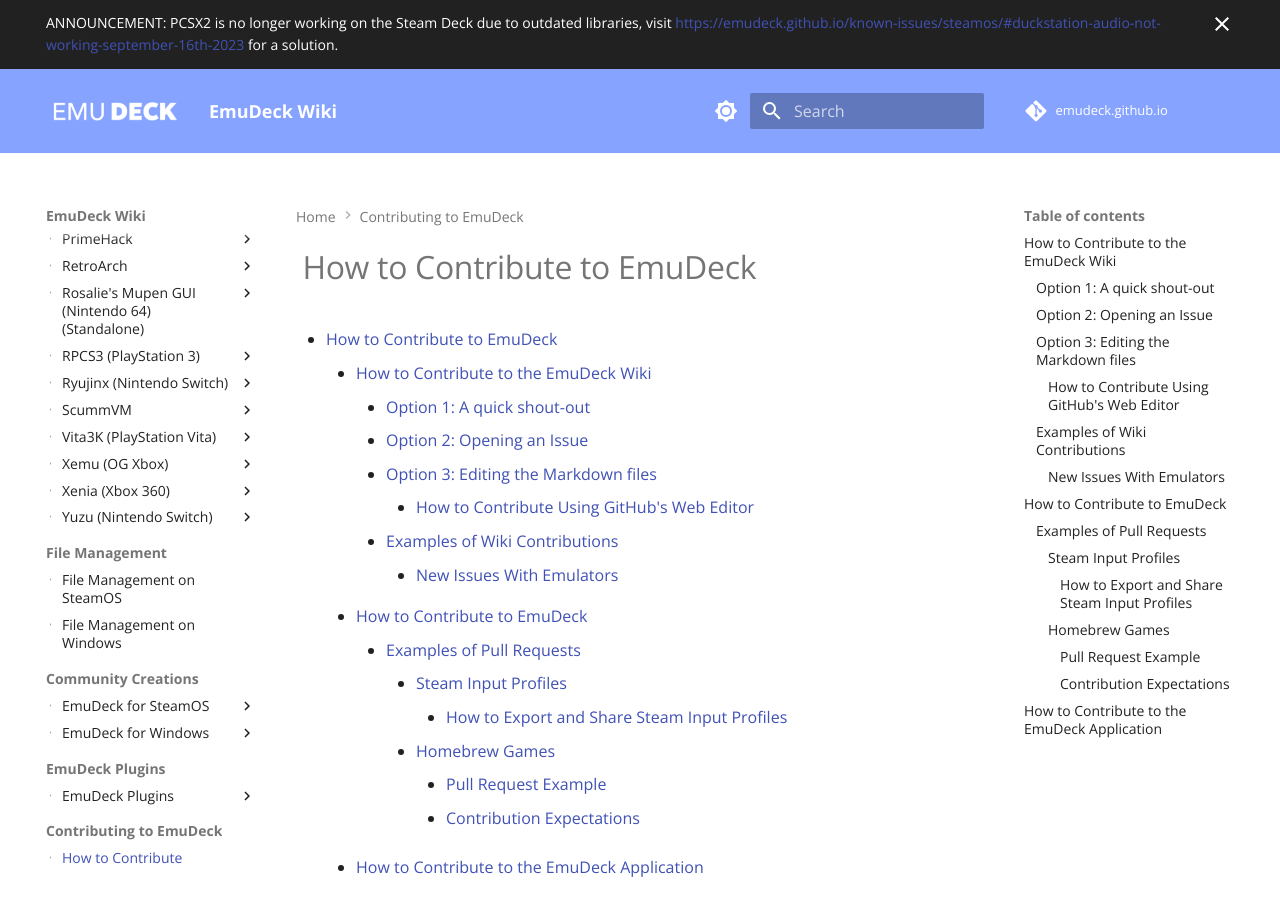
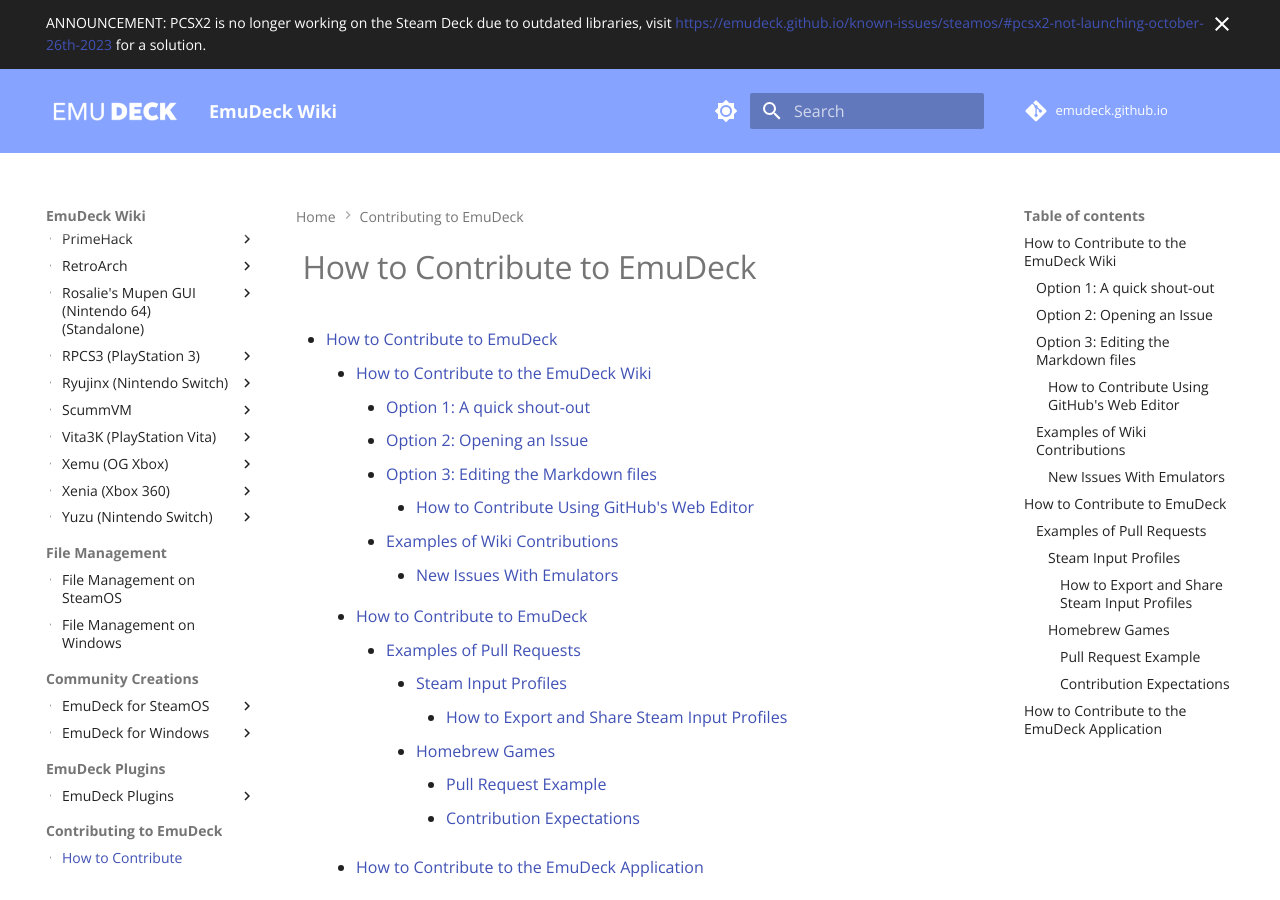
Before and after one commit to EmuDeck/emudeck.github.io, an MkDocs documentation site: the page built from docs/how-to-contribute.md, in a window 1280 px wide and 900 px high. Built offline with MkDocs 1.6.1 and Material for MkDocs 9.7.7, drawn with Linux system fonts in a browser that asks for light colours; comment, search, counter and statistics services are not loaded; some of the changed lines change nothing that is shown.

Commit message:
[Fix] PCSX2 link in announcement

```diff
--- a/overrides/main.html
+++ b/overrides/main.html
@@ -1,5 +1,5 @@
 {% extends "base.html" %}
 
 {% block announce %}
-ANNOUNCEMENT: PCSX2 is no longer working on the Steam Deck due to outdated libraries, visit <a href="https://emudeck.github.io/known-issues/steamos/#duckstation-audio-not-working-september-16th-2023">https://emudeck.github.io/known-issues/steamos/#duckstation-audio-not-working-september-16th-2023</a> for a solution.
+ANNOUNCEMENT: PCSX2 is no longer working on the Steam Deck due to outdated libraries, visit <a href="https://emudeck.github.io/known-issues/steamos/#pcsx2-not-launching-october-26th-2023">https://emudeck.github.io/known-issues/steamos/#pcsx2-not-launching-october-26th-2023</a> for a solution.
 {% endblock %}
```
